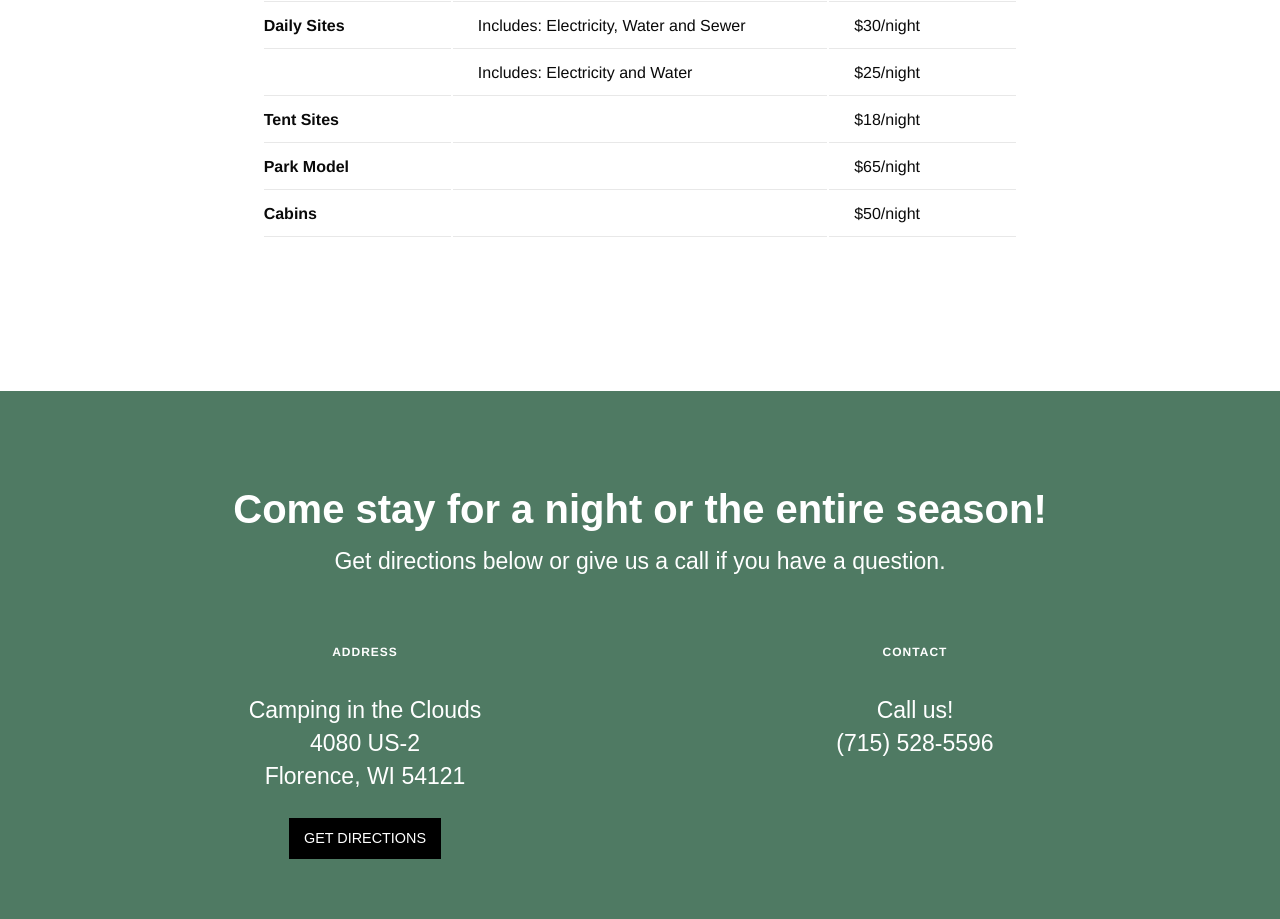
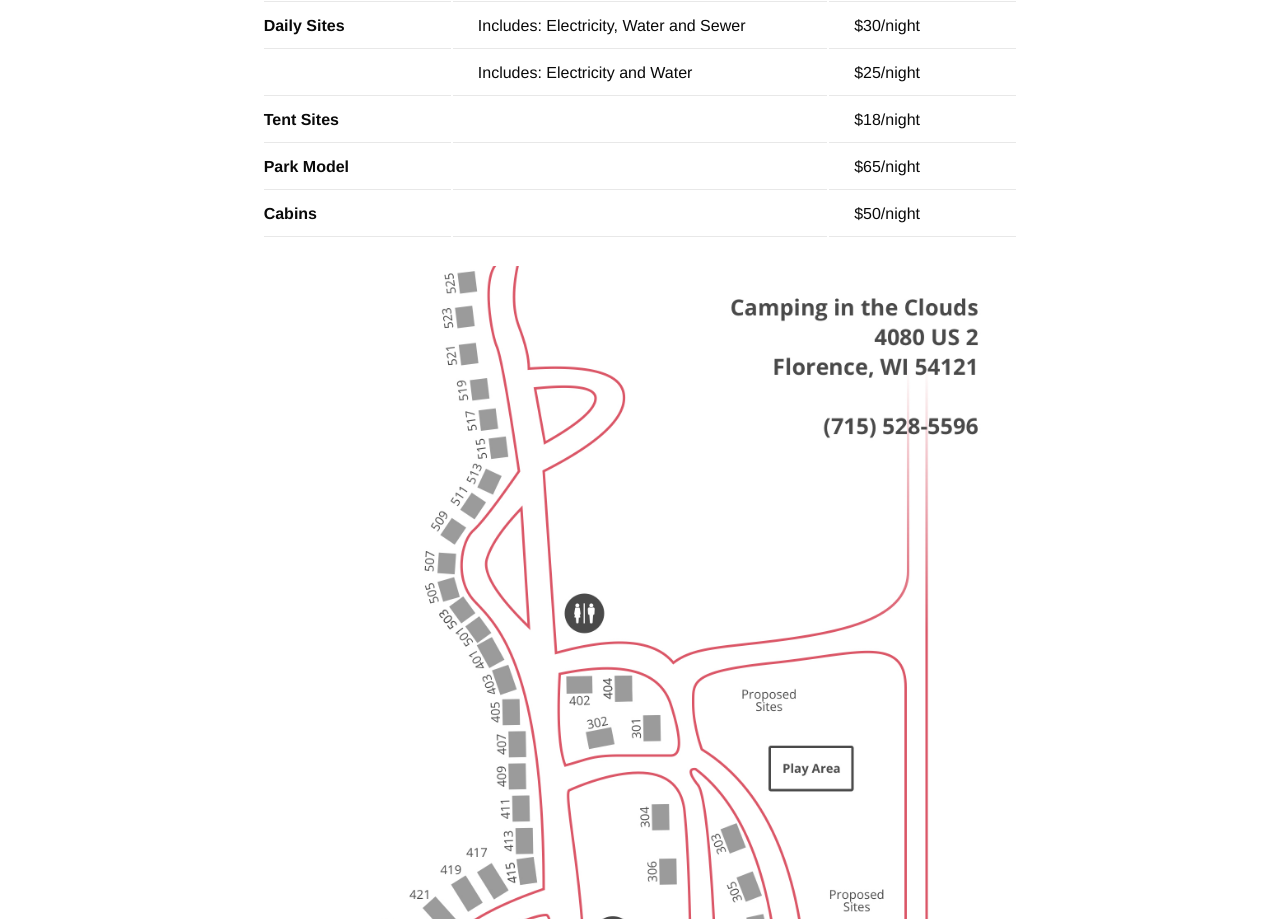
Before and after one commit to averbs/camping-in-the-clouds, a plain HTML site: page index.html in a window 1280 px wide. Shown: the part 1261-2180 px from the top of the page. Drawn offline with Linux system fonts and the light colour scheme.

Commit message:
map update

```diff
--- a/index.html
+++ b/index.html
@@ -79,6 +79,7 @@
               </tr>
             </tbody>
           </table>
+          <img style="padding-top: 25px;" src="images/camping-in-the-clouds-site-map.jpg" alt="Camping in the Clouds - Campground and RV Site Map, Florence, WI" />
         </div>
       </div>
   </div>
```
Also changed, not shown: images/camping-in-the-clouds-site-map.jpg (added).
